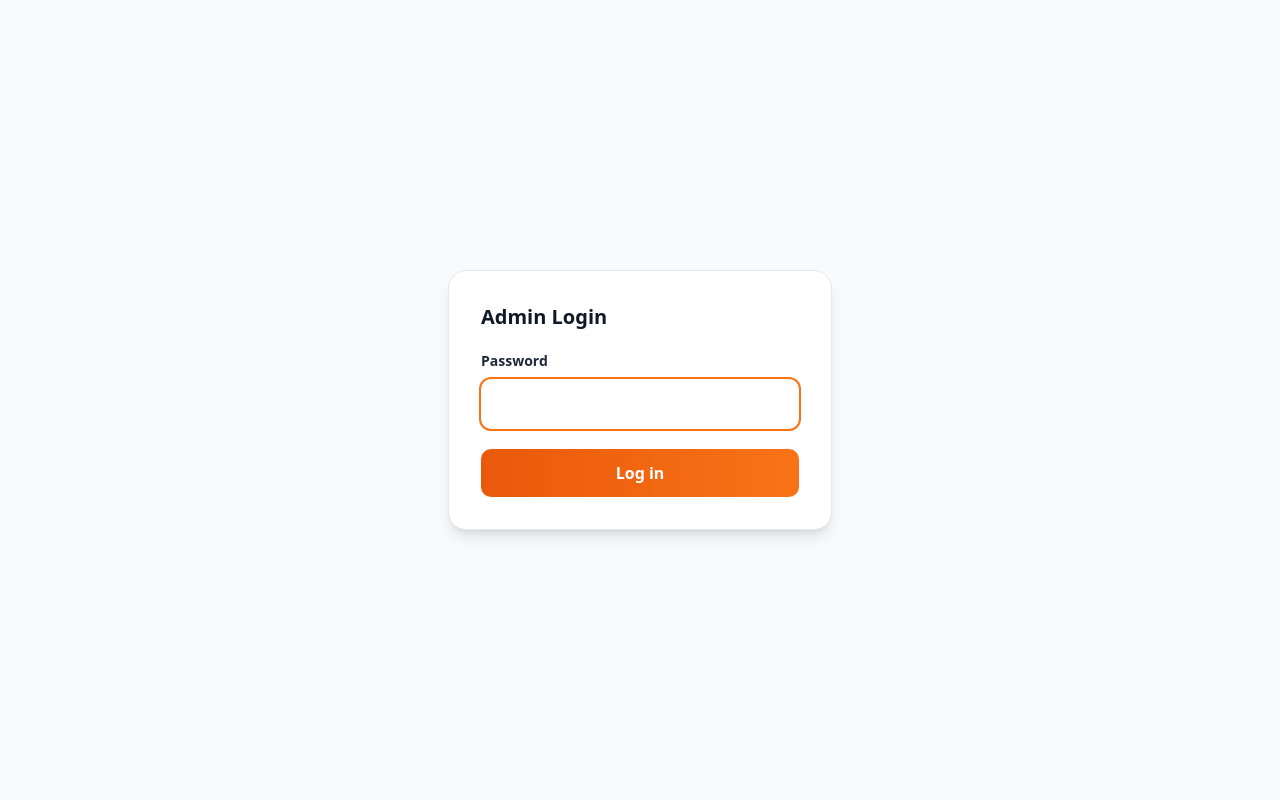
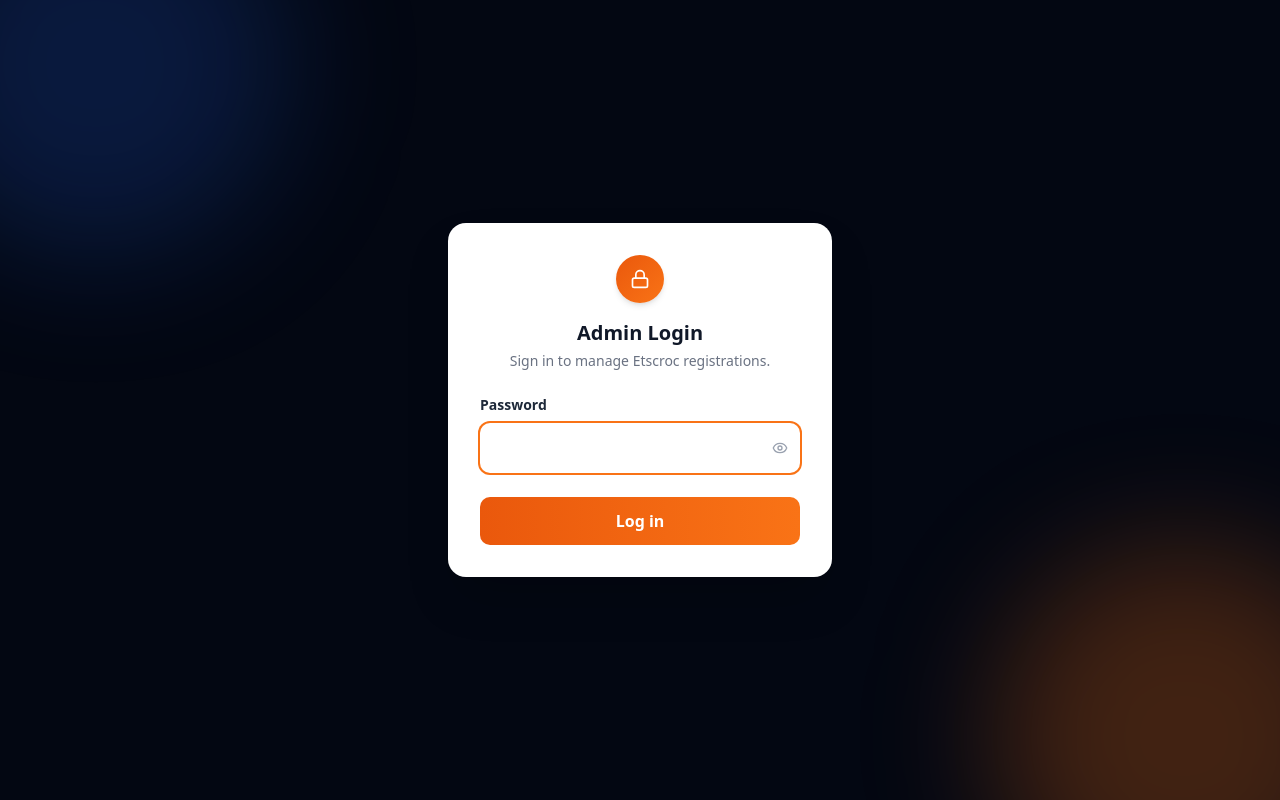
Before and after one commit to idamvictor/etscroc-payment-system, a Next.js app: page /admin/login in a window 1280 px wide. Built offline with nearby package versions, Linux system fonts and the light colour scheme.

Commit message:
improve the ui of the table and the login

```diff
--- a/app/admin/LogoutButton.tsx
+++ b/app/admin/LogoutButton.tsx
@@ -1,6 +1,8 @@
 "use client";
 
 import { useRouter } from "next/navigation";
+import { LogOut } from "lucide-react";
+import { Button } from "@/components/ui/button";
 
 export default function LogoutButton() {
   const router = useRouter();
@@ -12,11 +14,9 @@ export default function LogoutButton() {
   };
 
   return (
-    <button
-      onClick={handleLogout}
-      className="text-sm text-gray-600 hover:text-gray-900 underline"
-    >
+    <Button type="button" variant="outline" size="sm" onClick={handleLogout}>
+      <LogOut className="h-4 w-4" />
       Log out
-    </button>
+    </Button>
   );
 }
--- a/app/admin/login/page.tsx
+++ b/app/admin/login/page.tsx
@@ -2,9 +2,11 @@
 
 import { useState } from "react";
 import { useRouter } from "next/navigation";
+import { Eye, EyeOff, Lock } from "lucide-react";
 
 export default function AdminLoginPage() {
   const [password, setPassword] = useState("");
+  const [showPassword, setShowPassword] = useState(false);
   const [error, setError] = useState<string | null>(null);
   const [isSubmitting, setIsSubmitting] = useState(false);
   const router = useRouter();
@@ -36,12 +38,26 @@ export default function AdminLoginPage() {
   };
 
   return (
-    <div className="min-h-screen flex items-center justify-center bg-gray-50 px-4">
+    <div className="relative min-h-screen flex items-center justify-center overflow-hidden bg-gray-950 px-4">
+      <div className="pointer-events-none absolute -top-32 -left-24 h-96 w-96 rounded-full bg-brand-blue/20 blur-3xl" />
+      <div className="pointer-events-none absolute -bottom-32 -right-24 h-96 w-96 rounded-full bg-brand-orange/25 blur-3xl" />
+
       <form
         onSubmit={handleSubmit}
-        className="w-full max-w-sm bg-white border border-gray-200 rounded-2xl shadow-lg p-8 space-y-5"
+        className="relative w-full max-w-sm bg-white rounded-2xl shadow-2xl p-8 space-y-6"
       >
-        <h1 className="text-xl font-bold text-gray-900">Admin Login</h1>
+        <div className="flex flex-col items-center text-center">
+          <span className="inline-flex h-12 w-12 items-center justify-center rounded-full bg-linear-to-br from-brand-orange-dark to-brand-orange text-white shadow-md">
+            <Lock className="h-5 w-5" />
+          </span>
+          <h1 className="text-xl font-bold text-gray-900 mt-4">
+            Admin Login
+          </h1>
+          <p className="text-sm text-gray-500 mt-1">
+            Sign in to manage Etscroc registrations.
+          </p>
+        </div>
+
         <div>
           <label
             htmlFor="password"
@@ -49,17 +65,37 @@ export default function AdminLoginPage() {
           >
             Password
           </label>
+          <div className="relative">
             <input
               id="password"
-            type="password"
+              type={showPassword ? "text" : "password"}
               value={password}
               onChange={(e) => setPassword(e.target.value)}
               required
               autoFocus
-            className="w-full px-4 py-3 bg-white border border-gray-200 text-gray-900 rounded-lg focus:ring-2 focus:ring-brand-orange focus:border-transparent outline-none transition"
+              className="w-full px-4 py-3 pr-11 bg-white border border-gray-200 text-gray-900 rounded-lg focus:ring-2 focus:ring-brand-orange focus:border-transparent outline-none transition"
             />
+            <button
+              type="button"
+              onClick={() => setShowPassword((v) => !v)}
+              className="absolute inset-y-0 right-0 flex items-center pr-3 text-gray-400 hover:text-gray-600 transition"
+              aria-label={showPassword ? "Hide password" : "Show password"}
+            >
+              {showPassword ? (
+                <EyeOff className="h-4 w-4" />
+              ) : (
+                <Eye className="h-4 w-4" />
+              )}
+            </button>
           </div>
-        {error && <p className="text-sm text-red-700">{error}</p>}
+        </div>
+
+        {error && (
+          <p className="text-sm text-red-700 bg-red-50 border border-red-200 rounded-lg px-3 py-2">
+            {error}
+          </p>
+        )}
+
         <button
           type="submit"
           disabled={isSubmitting}
--- a/app/admin/page.tsx
+++ b/app/admin/page.tsx
@@ -1,7 +1,9 @@
 import Link from "next/link";
+import { ClipboardList, ExternalLink } from "lucide-react";
 import { supabaseAdmin } from "@/lib/supabase/admin";
 import LogoutButton from "./LogoutButton";
 import StatusActions from "./StatusActions";
+import { Badge } from "@/components/ui/badge";
 import {
   Table,
   TableBody,
@@ -67,20 +69,29 @@ export default async function AdminPage({
 
   return (
     <div className="min-h-screen bg-background">
+      <div className="h-1 w-full bg-linear-to-r from-brand-orange-dark via-brand-orange to-brand-blue" />
       <div className="max-w-400 mx-auto p-6">
         <div className="flex items-center justify-between mb-6">
-          <div>
-            <h1 className="text-2xl font-bold text-foreground">
-              Registrations
-            </h1>
-            <p className="text-sm text-muted-foreground mt-1">
-              {counts.all} total &middot; {counts.pending} awaiting review
-            </p>
+          <div className="flex items-center gap-3">
+            <span className="inline-flex h-11 w-11 shrink-0 items-center justify-center rounded-xl bg-linear-to-br from-brand-orange-dark to-brand-orange text-white shadow-sm">
+              <ClipboardList className="h-5 w-5" />
+            </span>
+            <div>
+              <h1 className="text-2xl font-bold text-foreground">
+                Registrations
+              </h1>
+              <div className="flex items-center gap-2 mt-1.5">
+                <Badge variant="outline">{counts.all} total</Badge>
+                <Badge variant="warning">
+                  {counts.pending} awaiting review
+                </Badge>
+              </div>
+            </div>
           </div>
           <LogoutButton />
         </div>
 
-        <nav className="flex gap-1 mb-4 border-b border-border">
+        <nav className="inline-flex items-center gap-1 mb-4 p-1 bg-muted rounded-full">
           {STATUS_TABS.map((tab) => {
             const isActive = tab === activeTab;
             const href = tab === "all" ? "/admin" : `/admin?status=${tab}`;
@@ -88,22 +99,25 @@ export default async function AdminPage({
               <Link
                 key={tab}
                 href={href}
-                className={`px-4 py-2.5 text-sm font-medium capitalize border-b-2 transition ${
+                className={`px-4 py-2 text-sm font-semibold capitalize rounded-full transition ${
                   isActive
-                    ? "border-primary text-foreground"
-                    : "border-transparent text-muted-foreground hover:text-foreground"
+                    ? "bg-brand-orange-dark text-white shadow-sm"
+                    : "text-muted-foreground hover:text-foreground"
                 }`}
               >
-                {tab} <span className="text-muted-foreground">({counts[tab]})</span>
+                {tab}{" "}
+                <span className={isActive ? "text-white/80" : "text-muted-foreground"}>
+                  ({counts[tab]})
+                </span>
               </Link>
             );
           })}
         </nav>
 
-        <div className="bg-card border border-border rounded-xl shadow-sm">
+        <div className="bg-card rounded-xl shadow-lg">
           <Table>
             <TableHeader>
-              <TableRow className="divide-x divide-border">
+              <TableRow className="sticky top-0 z-10 divide-x divide-border bg-card">
                 <TableHead>Submitted</TableHead>
                 <TableHead>First Name</TableHead>
                 <TableHead>Last Name</TableHead>
@@ -156,8 +170,9 @@ export default async function AdminPage({
                         href={r.receiptUrl}
                         target="_blank"
                         rel="noopener noreferrer"
-                        className="text-primary font-medium underline underline-offset-2"
+                        className="inline-flex items-center gap-1 rounded-full bg-orange-50 px-2.5 py-1 text-xs font-semibold text-brand-orange-dark transition hover:bg-orange-100"
                       >
+                        <ExternalLink className="h-3 w-3" />
                         View
                       </a>
                     ) : (
@@ -169,12 +184,19 @@ export default async function AdminPage({
               ))}
               {rows.length === 0 && (
                 <TableRow>
-                  <TableCell
-                    colSpan={21}
-                    className="text-center text-muted-foreground py-12"
-                  >
-                    No registrations
-                    {activeTab !== "all" ? ` with status "${activeTab}"` : ""}.
+                  <TableCell colSpan={21} className="py-16 text-center">
+                    <div className="flex flex-col items-center gap-2">
+                      <ClipboardList className="h-8 w-8 text-muted-foreground/40" />
+                      <p className="text-sm font-medium text-foreground">
+                        No registrations
+                        {activeTab !== "all"
+                          ? ` with status "${activeTab}"`
+                          : " yet"}
+                      </p>
+                      <p className="text-xs text-muted-foreground">
+                        New submissions will show up here automatically.
+                      </p>
+                    </div>
                   </TableCell>
                 </TableRow>
               )}
```
Lines whose indentation alone changed are shown as unchanged.
